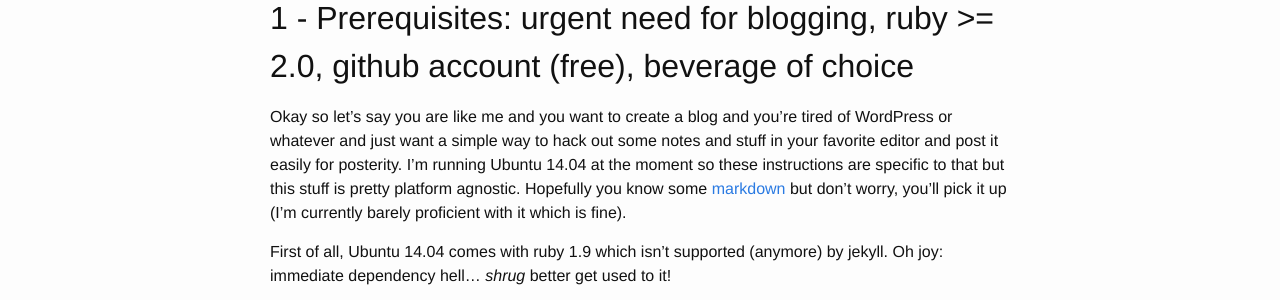
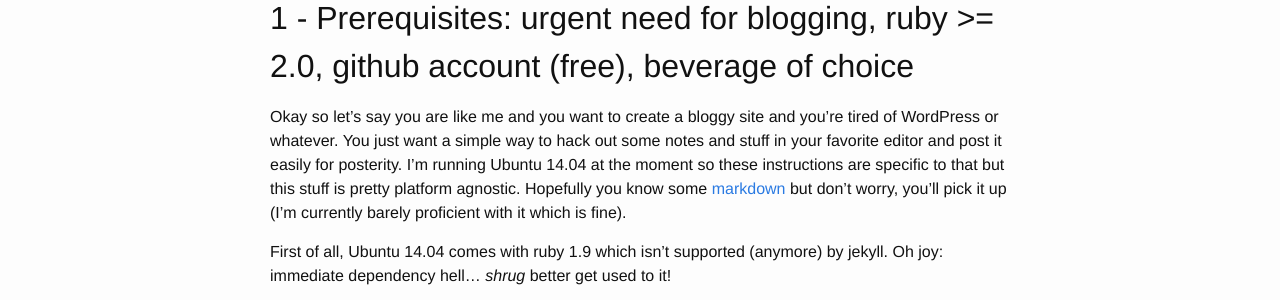
Before and after one commit to dwheaton/dwheaton.github.io, a Jekyll site: the page built from _posts/2015-10-02-github-pages-setup.markdown, in a window 1280 px wide and 900 px high. Shown: the part 206-506 px from the top of the window. Built offline with Jekyll 4.4.1, drawn with Linux system fonts in a browser that asks for light colours.

Commit message:
modified run-on sentence

```diff
--- a/_posts/2015-10-02-github-pages-setup.markdown
+++ b/_posts/2015-10-02-github-pages-setup.markdown
@@ -8,7 +8,7 @@ categories: jekyll github ubuntu 14.04
 1 - Prerequisites: urgent need for blogging, ruby >= 2.0, github account (free), beverage of choice
 ------------------------------------------------------------------------------
 
-Okay so let's say you are like me and you want to create a blog and you're tired of WordPress or whatever and just want a simple way to hack out some notes and stuff in your favorite editor and post it easily for posterity.  I'm running Ubuntu 14.04 at the moment so these instructions are specific to that but this stuff is pretty platform agnostic. Hopefully you know some [markdown](https://daringfireball.net/projects/markdown/syntax) but don't worry, you'll pick it up (I'm currently barely proficient with it which is fine).
+Okay so let's say you are like me and you want to create a bloggy site and you're tired of WordPress or whatever. You just want a simple way to hack out some notes and stuff in your favorite editor and post it easily for posterity.  I'm running Ubuntu 14.04 at the moment so these instructions are specific to that but this stuff is pretty platform agnostic. Hopefully you know some [markdown](https://daringfireball.net/projects/markdown/syntax) but don't worry, you'll pick it up (I'm currently barely proficient with it which is fine).
 
 First of all, Ubuntu 14.04 comes with ruby 1.9 which isn't supported (anymore) by jekyll. Oh joy: immediate dependency hell... *shrug* better get used to it!
 
```
